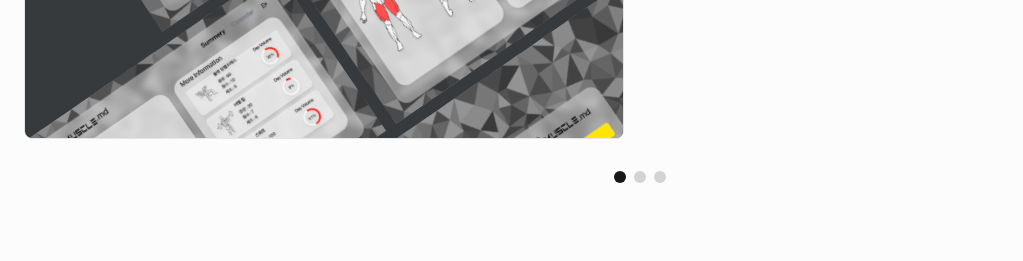
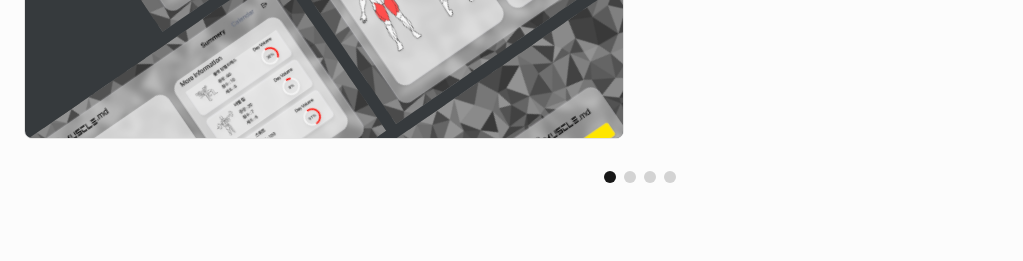
Before and after one commit to UBamtol/Portfolio, a React (Vite) app: page / in a window 1280 px wide. Shown: the part 3143-3404 px from the top of the page, without its empty margins (0-1023 px from the left). Built offline with nearby package versions, Linux system fonts and the light colour scheme.

Commit message:
chore(data): 프로젝트 설명 수정

```diff
--- a/src/data/projects.ts
+++ b/src/data/projects.ts
@@ -17,7 +17,7 @@ export const projects: Project[] = [
     githubUrl: 'https://github.com/UBamtol/2022_Daelim_Hackathon',
     challenge:
       '2박 3일 교내 해커톤의 짧은 시간 안에 Tailwind CSS, TypeScript, Prisma, Figma 등 처음 다루는 다양한 기술들을 빠르게 습득하고 통합하여 서비스를 완성해야 했습니다.',
-    solution: `팀원들과의 적극적 의사소통과 명확한 역할 분담을 통해 효율적인 개발 일정을 관리했습니다.
+    solution: `팀원들과의 적극적인 의사소통과 명확한 역할 분담을 통해 효율적인 개발 일정을 관리했습니다.
       집중적인 공식 문서 학습과 예제 코드를 통해 새로운 기술들을 단기간에 익혔습니다.
       핵심 기능 구현에 집중하고 밤샘 코딩을 통해 시간 제약을 극복했습니다.`,
     result:
@@ -28,10 +28,10 @@ export const projects: Project[] = [
     description: '영화 정보 검색 및 리뷰 서비스',
     image: '/assets/HowMovie_project.svg?height=600&width=800',
     tags: ['React', 'Next.js', 'Next-Auth', 'TailwindCSS', 'Axios'],
-    liveUrl: '#',
+    liveUrl: '#1',
     githubUrl: 'https://github.com/UBamtol/2022_Capstone-2_How_Movie',
     challenge:
-      '이 프로젝트에서 처음으로 PL로서 기술적인 리더십을 발휘하고, 팀원들과의 효율적인 협업 프로세스를 구축하는 것이 도전 과제였습니다.',
+      '이 프로젝트에서 처음으로 PL(프로젝트 리더)로서 기술적인 리더십을 발휘하고, 팀원들과의 효율적인 협업 프로세스를 구축해야 했습니다.',
     solution:
       '팀원들과의 주기적인 소통과 명확한 역할 분담을 통해 협업 효율을 높였습니다. 코드 리뷰를 통해 코드 품질을 관리하고, 함께 문제를 해결하며 프로젝트를 진행했습니다.',
     result:
@@ -58,8 +58,32 @@ export const projects: Project[] = [
     challenge:
       'Kakao Map API를 처음 활용하여 지도 기능을 구현함과 동시에 마감 3일 전 백엔드를 갑자기 맡게 되어, 짧은 시간 안에 기존 학습 경험을 바탕으로 백엔드를 구현해야했습니다.',
     solution:
-      '공식 문서를 통해 지도 기능을 성공적으로 구현했으며, 기존 학습 경험(DUC 프로젝트)을 적극 활용하고 핵심 기능 구현에 집중하여 백엔드까지 빠르게 구현할 수 있었습니다.',
+      '공식 문서를 통해 지도 기능을 성공적으로 구현했으며, 기존 학습 경험(DTC 프로젝트)을 적극 활용하고 핵심 기능 구현에 집중하여 백엔드까지 빠르게 구현할 수 있었습니다.',
     result:
       '예상치 못한 상황 속에서도 프로젝트를 성공적으로 완수하며, 극한의 시간 압박 속 문제 해결 능력과 책임감, 그리고 기존 학습 경험을 위기 상황에 적용하는 실행력을 증명했습니다.',
   },
+  {
+    title: 'DTC(DUC_Tech_Community)',
+    description: '대림대학교 컴퓨터 소프트웨어과 학생 커뮤니티 사이트',
+    image: '/assets/DUC_project.svg?height=600&width=800',
+    tags: [
+      'React',
+      'TypeScript',
+      'Next.js',
+      'Next-Auth',
+      'TailwindCSS',
+      'Prisma',
+      'GraphQL',
+      'Apollo',
+      'PostgreSQL',
+    ],
+    liveUrl: '#',
+    githubUrl: 'https://github.com/UBamtol/DUC_Tech_Community',
+    challenge:
+      '프론트엔드부터 백엔드(PostgreSQL, GraphQL 등)까지 웹 서비스 전체를 혼자서 설계하고 구현하는 풀스택 개발 경험이 처음이었습니다.',
+    solution:
+      '프로젝트를 기능 단위로 세분화하고, 각 부분에 필요한 기술을 학습하며 개발을 진행했습니다. 지속적인 문제 해결을 위한 노력을 기울였습니다.',
+    result:
+      '풀스택 개발에 대한 실질적인 경험을 쌓았으며, 스스로 웹 서비스를 완성할 수 있다는 자신감을 확보했습니다.',
+  },
 ];
```
